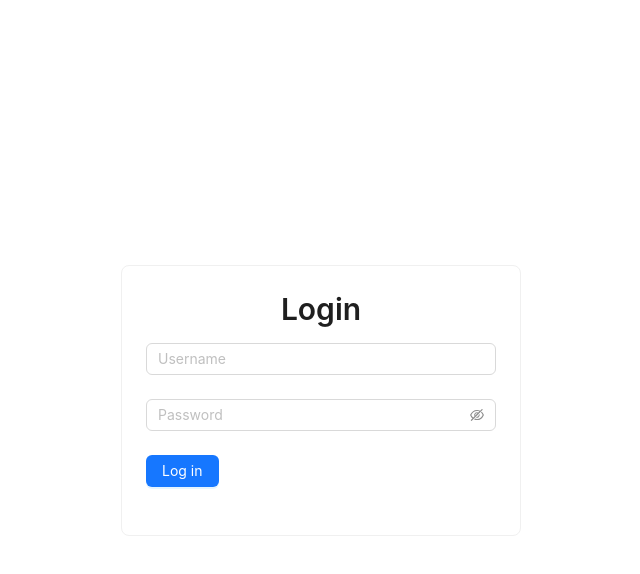
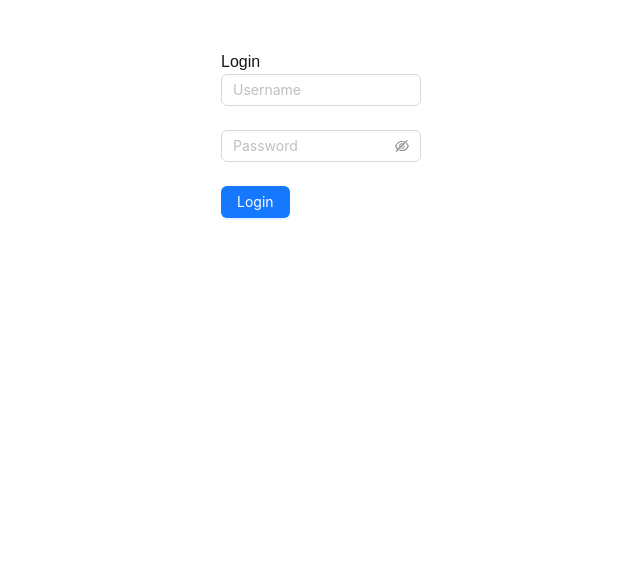
Before and after one commit to hbtpoprock/my-nextjs-app, a Next.js app: page / in a window 1280 px wide. Shown: the top 574 px of the page, without its empty margins (319-959 px from the left). Built offline with nearby package versions, Linux system fonts and the light colour scheme.

Commit message:
create login page

```diff
--- /dev/null
+++ b/src/app/api/login/route.ts
@@ -0,0 +1,24 @@
+import { NextRequest, NextResponse } from "next/server";
+
+export async function POST(request: NextRequest) {
+  const { username, password } = await request.json();
+
+  const apiResponse = await fetch("http://localhost:3000/user/login", {
+    method: "POST",
+    headers: { "Content-Type": "application/json" },
+    body: JSON.stringify({ username, password }),
+  });
+
+  if (apiResponse.ok) {
+    const data = await apiResponse.json();
+
+    // Handle successful login, e.g., store tokens, redirect user
+    return NextResponse.json(data);
+  } else {
+    const errorData = await apiResponse.json();
+    return NextResponse.json(
+      { message: errorData.message },
+      { status: apiResponse.status }
+    );
+  }
+}
--- /dev/null
+++ b/src/app/components/LoginForm.tsx
@@ -0,0 +1,55 @@
+"use client";
+
+import React, { useState } from "react";
+import { Form, Input, Button, message } from "antd";
+
+const LoginForm: React.FC = () => {
+  const [loading, setLoading] = useState(false);
+  const onFinish = async (values: { username: string; password: string }) => {
+    setLoading(true);
+    try {
+      const response = await fetch("/api/login", {
+        method: "POST",
+        headers: { "Content-Type": "application/json" },
+        body: JSON.stringify(values),
+      });
+      if (response.ok) {
+        const data = await response.json();
+        message.success("Login successful!");
+
+        // Handle successful login, e.g., store tokens, redirect user
+      } else {
+        const errorData = await response.json();
+        message.error(`Login failed: ${errorData.message}`);
+      }
+    } catch (error) {
+      message.error("An error occurred during login.");
+    } finally {
+      setLoading(false);
+    }
+  };
+
+  return (
+    <Form name="login" onFinish={onFinish}>
+      <Form.Item
+        name="username"
+        rules={[{ required: true, message: "Please input your username!" }]}
+      >
+        <Input placeholder="Username" />
+      </Form.Item>
+      <Form.Item
+        name="password"
+        rules={[{ required: true, message: "Please input your password!" }]}
+      >
+        <Input.Password placeholder="Password" />
+      </Form.Item>
+      <Form.Item>
+        <Button type="primary" htmlType="submit" loading={loading}>
+          Login
+        </Button>
+      </Form.Item>
+    </Form>
+  );
+};
+
+export default LoginForm;
--- a/src/app/page.tsx
+++ b/src/app/page.tsx
@@ -1,55 +1,13 @@
-'use client';
+import React from "react";
+import LoginForm from "./components/LoginForm";
 
-import React from 'react';
-import { Form, Input, Button, Checkbox, Card, Space, Typography } from 'antd';
-
-const { Title } = Typography;
-
-export default function LoginPage() {
-  const onFinish = (values: any) => {
-    console.log('Received values:', values);
-    // Implement your login logic here
-  };
-
+const HomePage: React.FC = () => {
   return (
-    <div style={{ display: 'flex', justifyContent: 'center', alignItems: 'center', height: '100vh' }}>
-      <Card style={{ width: 400 }}>
-        <Title level={2} style={{ textAlign: 'center' }}>
-          Login
-        </Title>
-        <Form
-          name="login"
-          initialValues={{ remember: true }}
-          onFinish={onFinish}
-          autoComplete="off"
-        >
-          <Form.Item
-            name="username"
-            rules={[{ required: true, message: 'Please input your username!' }]}
-          >
-            <Input placeholder="Username" />
-          </Form.Item>
-
-          <Form.Item
-            name="password"
-            rules={[{ required: true, message: 'Please input your password!' }]}
-          >
-            <Input.Password placeholder="Password" />
-          </Form.Item>
-
-          {/* <Form.Item name="remember" valuePropName="checked">
-            <Checkbox>Remember me</Checkbox>
-          </Form.Item> */}
-
-          <Form.Item>
-            <Space style={{ width: '100%' }}>
-              <Button type="primary" htmlType="submit" style={{ width: '100%' }}>
-                Log in
-              </Button>
-            </Space>
-          </Form.Item>
-        </Form>
-      </Card>
+    <div style={{ maxWidth: "300px", margin: "0 auto", padding: "50px" }}>
+      <h1>Login</h1>
+      <LoginForm />
     </div>
   );
-}
+};
+
+export default HomePage;
```
